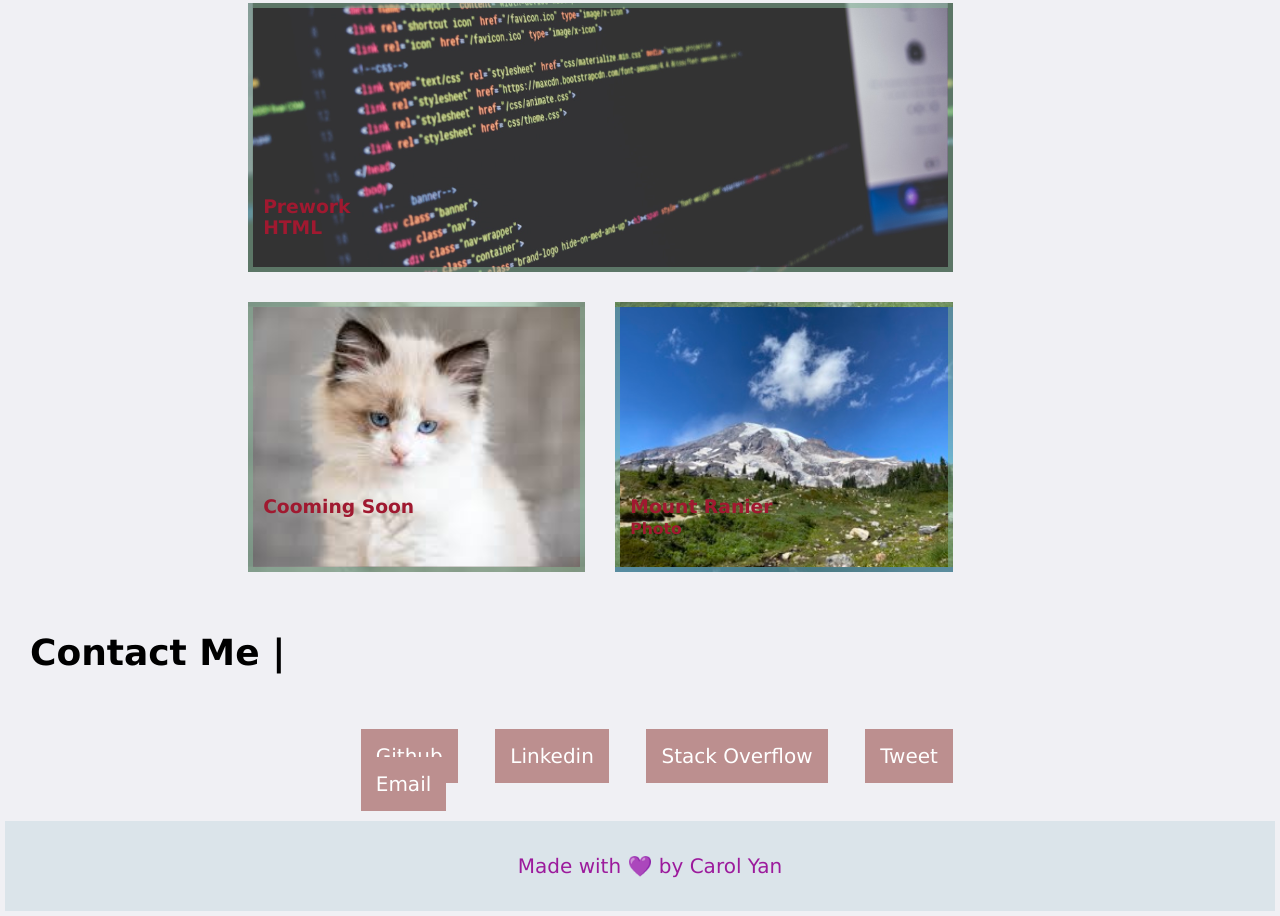
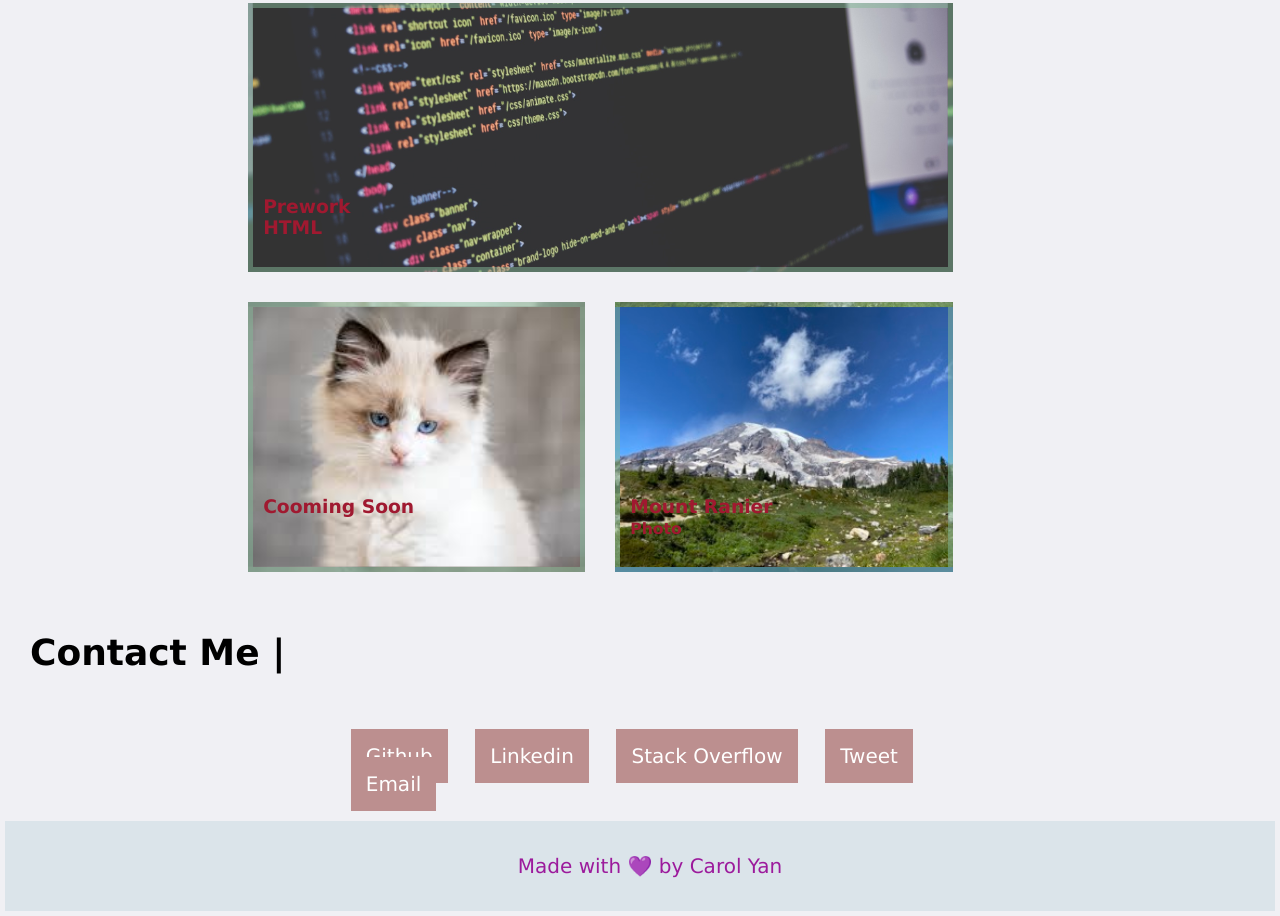
Before and after one commit to carolyvn/my-portfolio, a plain HTML site: page index.html in a window 1280 px wide. Shown: the part 886-1802 px from the top of the page. Drawn offline with Linux system fonts and the light colour scheme.

Commit message:
change margin-left to 20px

```diff
--- a/assets/css/style.css
+++ b/assets/css/style.css
@@ -174,7 +174,7 @@ h3:hover {
 .info a{
     background: rosybrown;
     padding: 20px;
-    margin-left: 30px;
+    margin-left: 20px;
 }
 
 .info a:link{
```
